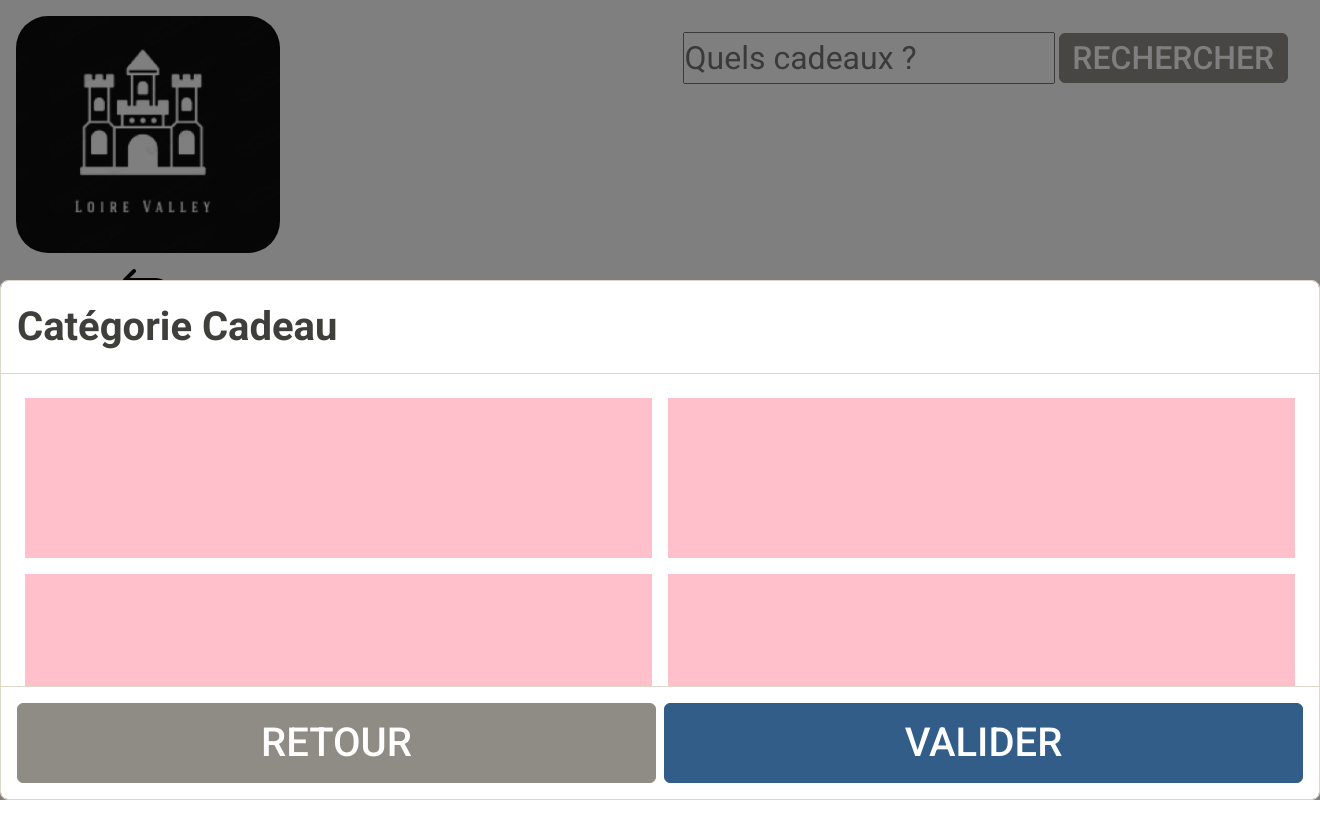
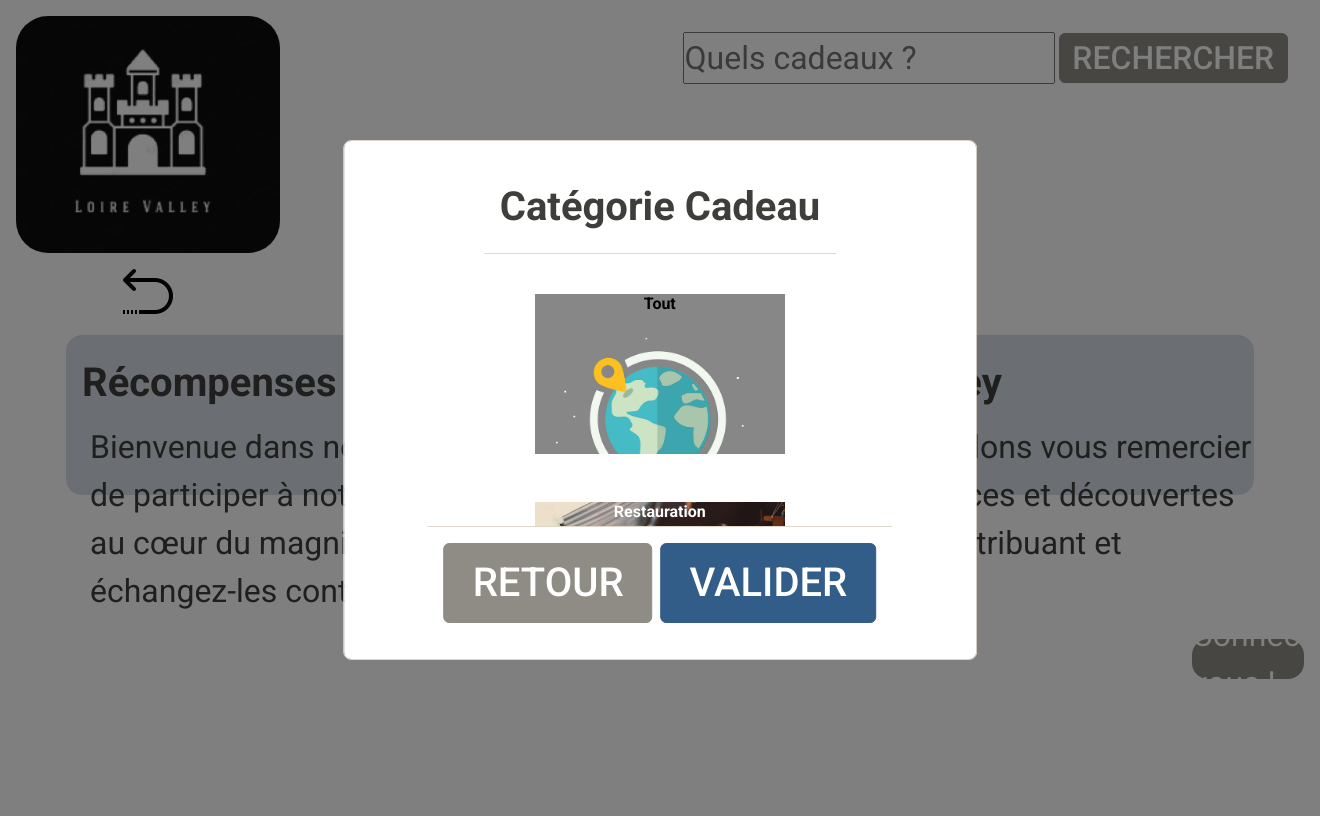
Before and after one commit to AlexisHuin/Projet-3-CDA, a Symfony app: template Code/templates/pages/gift/gift.html.twig in a window 1320 px wide, after a click on "FILTRER"; the page is wider, and only the part inside the window is pictured. After the commit the page ends 679 px from the top of that part, so only its background shows below. Run offline with Twig, Linux system fonts and the light colour scheme; the template is opened without the code that fills it, so the values that code supplies are empty; some libraries are stand-ins or nearby versions.

Commit message:
filtrage accueil et page gift + css modale

```diff
--- a/Code/public/css/accueil.css
+++ b/Code/public/css/accueil.css
@@ -295,6 +295,10 @@ background-size: cover;
 }
 
 @media (min-width: 1320px) {
+  #modalWidth {
+    width: 48vw !important;
+
+}
   .bottom_button {
     width: 7vh;
     height: 7vh;
--- a/Code/public/css/gift.css
+++ b/Code/public/css/gift.css
@@ -90,15 +90,91 @@ main {
     display: flex;
     flex-wrap: wrap;
     overflow: auto;
+    justify-content: center;
 }
 
+#modalWidth {
+    width: 100vw;
+    position: fixed;
+    left: 50%;
+    bottom: 0;
+    max-height: 65vh;
+  }
+
+  .modal-content {
+
+    max-width: 70vw;
+   position: absolute;
+    top: 50%;
+    left: 50%;
+    height: max-content;
+    transform: translate(-50%, -50%);
+    color: white;
+    padding: 20px;
+    display: flex;
+    flex-direction: row;
+    align-items: center;
+    text-align: center;
+  }
+
 .block {
-    background-color: pink;
-    width: calc(50% - 1em);
-    margin: 0.5em;
+    width: 250px;
+    margin: 1.5em;
     box-sizing: border-box;
     height: 10em;
-}
+
+    z-index: 1;
+
+    justify-content: center;
+    display: flex;
+
+  }
+
+  .block h2 {
+    font-size: 2vh;
+   font-weight: bold;
+  }
+
+  .nonfiltré {
+    background-image: url(../img/tout.png);
+    background-size: cover;
+    color: black;
+  }
+
+  .restaurant {
+    background-image: url(../img/restaurantg.jpg);
+    background-size: cover;
+    color: white;
+  }
+
+  .parc {
+    background-image: url(../img/parcg.jpg);
+    background-size: cover;
+    color: black;
+
+  }
+
+
+
+  .boutique {
+    background-image: url(../img/boutiqueg.jpg);
+    background-size: cover;
+    color: black;
+  }
+
+  .vin {
+    background-image: url(../img/ving.jpg);
+    background-size: cover;
+    color: white;
+  }
+
+  .transport {
+    background-image: url(../img/transportg.jpg);
+    background-size: cover;
+    color: black;
+  }
+
+
 
 .modal-footer>button {
     flex: 1;
@@ -156,3 +232,11 @@ footer {
   margin: 0.2em;
   color: grey;
 }
+
+
+@media (min-width: 1320px) {
+    #modalWidth {
+      width: 48vw !important;
+
+  }
+}
--- /dev/null
+++ b/Code/public/js/filtrage.js
@@ -0,0 +1,29 @@
+let blocks = document.querySelectorAll(".block");
+let selectAll = false;
+
+blocks.forEach((block) => {
+  let originalBorderStyle = window.getComputedStyle(block).border;
+
+  block.addEventListener("click", () => {
+    let category = block.classList[1];
+
+    if (category === "nonfiltré") {
+      blocks.forEach((otherBlock) => {
+        if (selectAll) {
+          otherBlock.style.border = originalBorderStyle;
+        } else {
+          otherBlock.style.border = "0.5em solid lightgreen";
+        }
+      });
+
+      selectAll = !selectAll;
+    } else {
+      if (block.style.border === "0.5em solid lightgreen") {
+        block.style.border = originalBorderStyle;
+      } else {
+        block.style.border = "0.5em solid lightgreen";
+      }
+      selectAll = false;
+    }
+  });
+});
--- a/Code/templates/pages/acceuil.html.twig
+++ b/Code/templates/pages/acceuil.html.twig
@@ -8,6 +8,7 @@
 {% endblock %}
 {% block javascripts %}
 	<script src="{{ asset('js/accueil.js') }}" defer></script>
+	<script src="{{ asset('js/filtrage.js') }}" defer></script>
 	<script src="https://maps.googleapis.com/maps/api/js?key=AIzaSyBj0wyoLcY-O1Moukg9q-rI3a5cy3Dk_m4&callback=initMap&v=weekly" defer></script>
 
 {% endblock %}
--- a/Code/templates/pages/gift/gift.html.twig
+++ b/Code/templates/pages/gift/gift.html.twig
@@ -8,6 +8,7 @@
 {% endblock %}
 {% block javascripts %}
 	<script src="{{ asset('js/gift.js') }}" defer></script>
+	<script src="{{ asset('js/filtrage.js') }}" defer></script>
 {% endblock %}
 {% block body %}
 	<header>
@@ -28,8 +29,8 @@
 				<div class="condition">
 					<h1 class='m-3 fw-bold mt-4'>Récompenses pour les Explorateurs de Loire Valley</h1>
 					<p class='fs-2 text ms-4'>Bienvenue dans notre programme de récompenses ! Nous voulons vous remercier de participer à
-					notre communauté en partageant vos expériences et découvertes au cœur du
-					 magnifique Val de Loire. Gagnez des points en contribuant et échangez-les contre des cadeaux exclusifs</p>
+											notre communauté en partageant vos expériences et découvertes au cœur du
+											 magnifique Val de Loire. Gagnez des points en contribuant et échangez-les contre des cadeaux exclusifs</p>
 				</div>
 
 				<button type="button" class="buttonMod btn btn-secondary fs-2 text mt-2 mx-auto text-center  mt-4 p-3" data-bs-toggle="modal" data-bs-target="#staticBackdrop">Filtrer</button>
@@ -41,16 +42,25 @@
 								<h1 class="modal-title  fs-1 text fw-bold" id="staticBackdropLabel">Catégorie Cadeau</h1>
 							</div>
 							<div id="modalBody" class="modal-body">
-								<div class="block"></div>
-								<div class="block"></div>
-								<div class="block"></div>
-								<div class="block"></div>
-								<div class="block"></div>
-								<div class="block"></div>
-								<div class="block"></div>
-								<div class="block"></div>
-								<div class="block"></div>
-								<div class="block"></div>
+								<div class="block nonfiltré">
+									<h2>Tout</h2>
+								</div>
+								<div class="block restaurant">
+									<h2>Restauration</h2>
+								</div>
+								<div class="block parc">
+									<h2>Parc</h2>
+								</div>
+								<div class="block boutique">
+									<h2>Boutique</h2>
+								</div>
+								<div class="block vin">
+									<h2>Vin</h2>
+								</div>
+								<div class="block transport">
+									<h2>Transport</h2>
+								</div>
+
 							</div>
 							<div class="modal-footer">
 								<button type="button" class="btn btn-secondary fs-1 text" data-bs-dismiss="modal">Retour</button>
@@ -84,8 +94,8 @@
 						</div>
 					{% endfor %}
 					<div id="pagination" class="navigation mt-4 d-flex justify-content-center">
-					{{ knp_pagination_render(cadeaux) }}
-				</div>
+						{{ knp_pagination_render(cadeaux) }}
+					</div>
 				</div>
 
 			</main>
```
Also changed, not shown: Code/public/js/accueil.js (+28 -22 lines), Code/public/img/boutiqueg.jpg (added), Code/public/img/parcg.jpg (added), Code/public/img/restaurantg.jpg (added), Code/public/img/transportg.jpg (added), Code/public/img/ving.jpg (added), Code/public/js/gift.js (line endings or trailing spaces).
